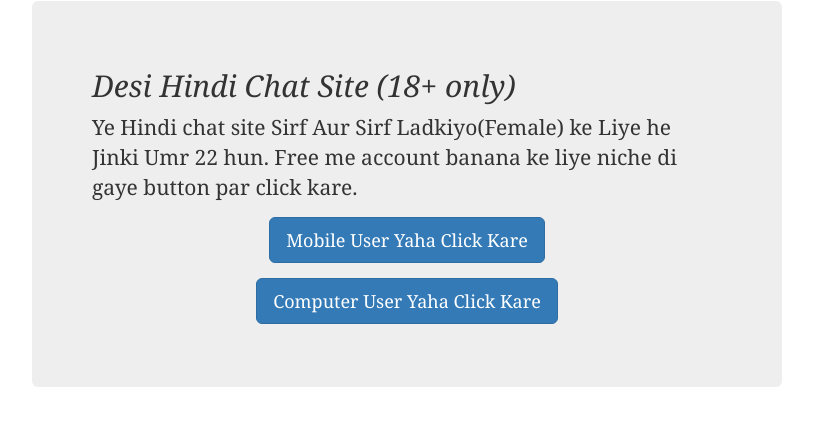
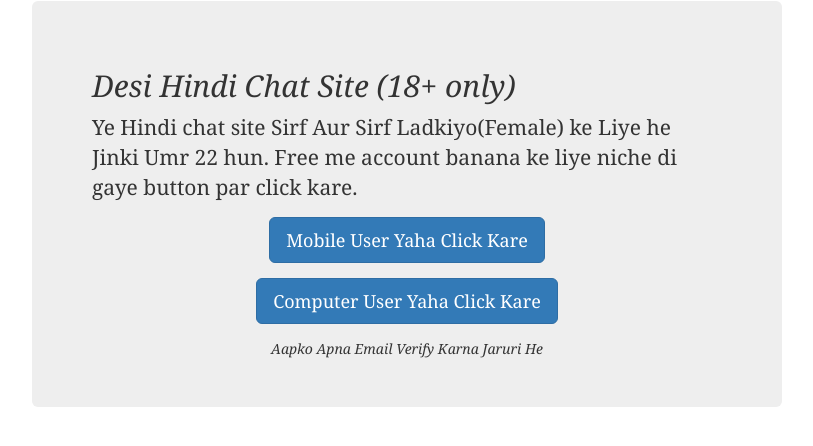
Before and after one commit to enyusu/enyusu.github.com, a Jekyll site: the page built from _posts/2015-09-22-female-dating.md, in a window 1280 px wide. Shown: the top 446 px of the page, without its empty margins (233-1046 px from the left). Built offline with Jekyll 4.4.1, drawn with Linux system fonts in a browser that asks for light colours; nearby versions of some CDN libraries.

Commit message:
Update 2015-09-22-female-dating.md

```diff
--- a/_posts/2015-09-22-female-dating.md
+++ b/_posts/2015-09-22-female-dating.md
@@ -8,5 +8,6 @@ permalink: dating/female/
  <p> Ye Hindi chat site Sirf Aur Sirf Ladkiyo(Female) ke Liye he Jinki Umr 22 hun. Free me account banana ke liye niche di gaye button par click kare.</p>
   <center><p><a class="btn btn-primary btn-lg" href="http://mmtrkbb.com/mt/y224x2c484s233t224q2u234/" role="button"> Mobile User Yaha Click Kare </a></p>
   <p><a class="btn btn-primary btn-lg" href="http://mmtrkbb.com/mt/y224x2c484t233t224q2u234/" role="button"> Computer User Yaha Click Kare </a></p>
+  <i> Aapko Apna Email Verify Karna Jaruri He </i>
  </center>
 </div>
```
